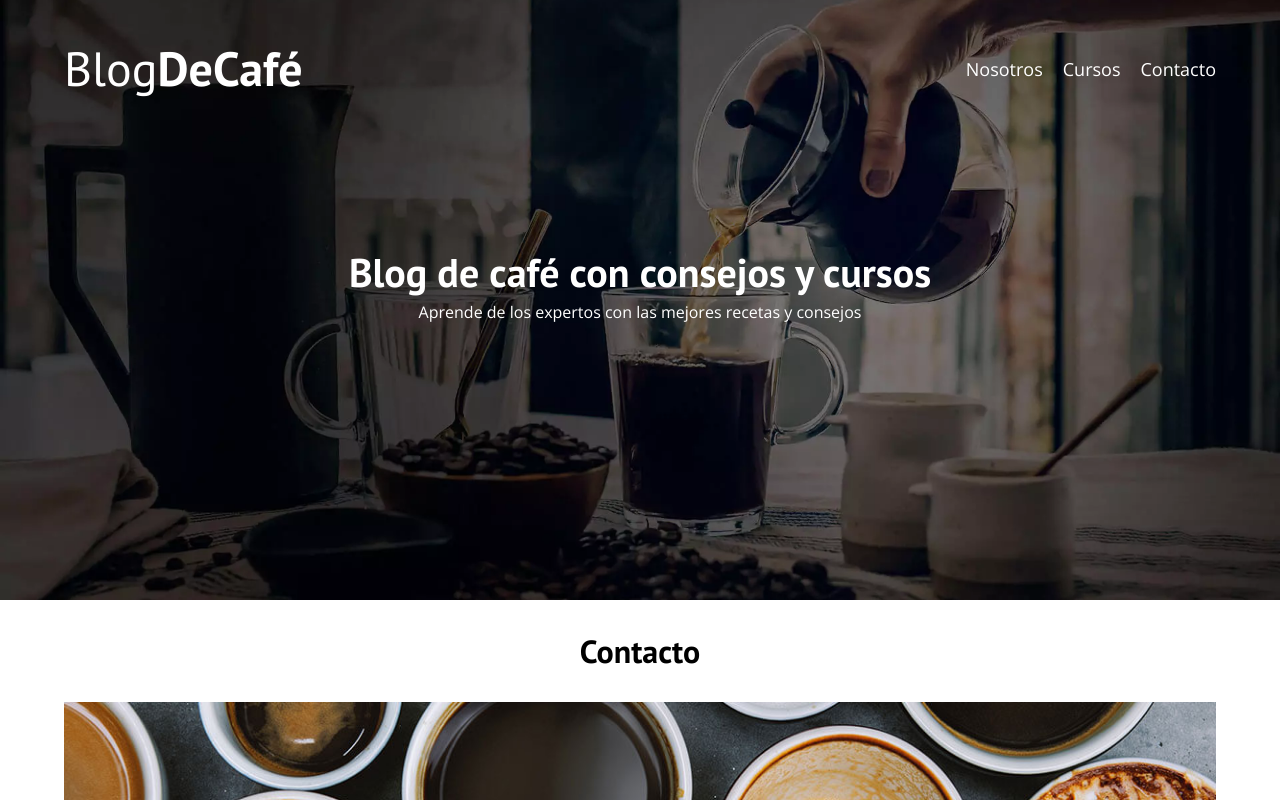
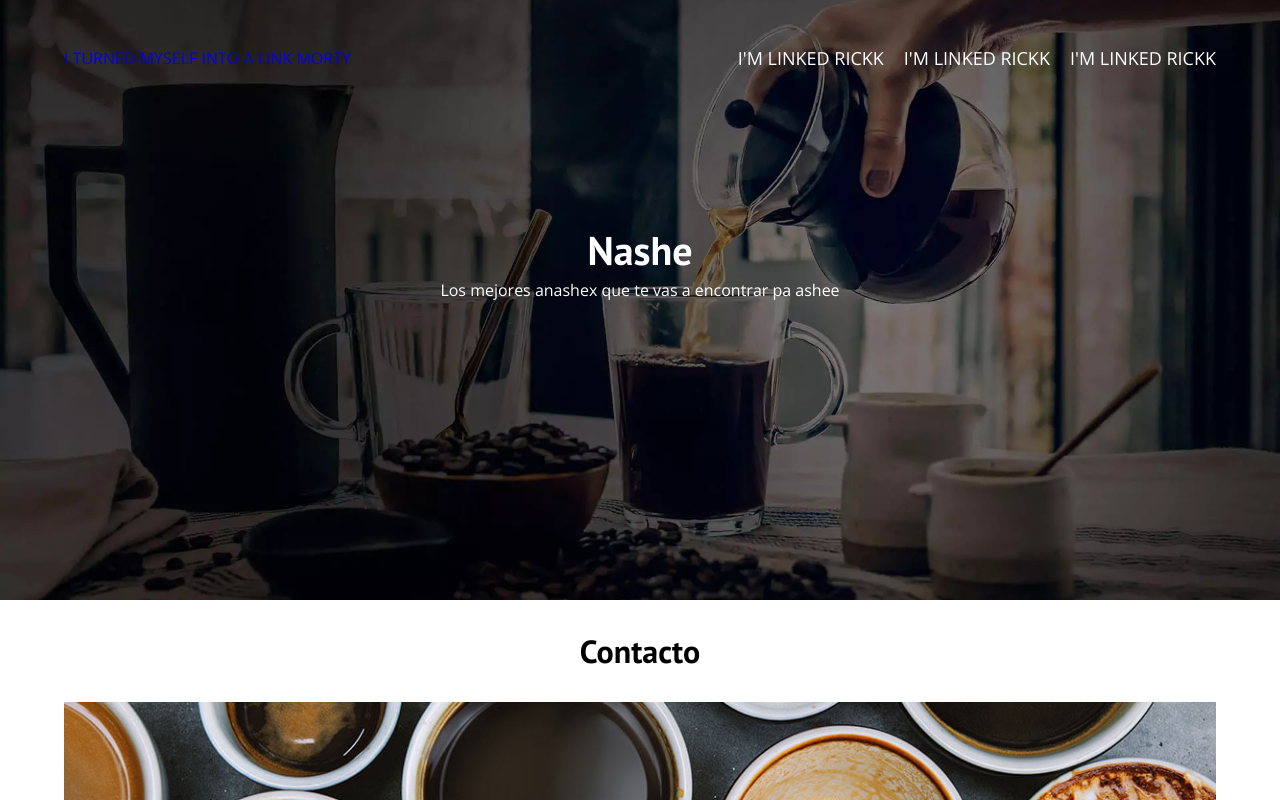
Before and after one commit to camilo-laruffa/introduccion-a-js-pt2, a plain HTML site: page contacto.html in a window 1280 px wide. Shown: the top 800 px of the page. Drawn offline with nearby package versions, Linux system fonts and the light colour scheme.

Commit message:
Seleccionar contenido HTML

```diff
--- a/contacto.html
+++ b/contacto.html
@@ -28,7 +28,7 @@
 
         <div class="header__texto">
             <h2 id="heading" class="no-margin">Blog de café con consejos y cursos</h2>
-            <p class="no-margin">Aprende de los expertos con las mejores recetas y consejos</p>
+            <p class="no-margin" id="p1">Aprende de los expertos con las mejores recetas y consejos</p>
         </div>
     </header>
 
@@ -88,5 +88,6 @@
         </div>
     </footer>
     <script src="js/modernizr.js"></script>
+    <script src="js/scripts.js"></script>
 </body>
 </html>
--- /dev/null
+++ b/js/scripts.js
@@ -0,0 +1,20 @@
+//* Como seleccionar contenido HTML
+
+// querySelector 0 O 1 elemento
+const heading = document.querySelector(".header__texto h2");
+heading.textContent = "Nashe";
+
+// querySelectorAll 0 o Todos los elementos
+const links = document.querySelectorAll('a');
+links.forEach( e => {
+    e.textContent = "I'M LINKED RICKK"
+})
+links[0].textContent = "I TURNED MYSELF INTO A LINK MORTY"
+links[0].href = "https://youtu.be/3_-a9nVZYjk"
+links[0].classList.add('clase-nueva')
+links[0].classList.remove('logo')
+
+
+// getElementById Agarra el elemento por su id
+const paragraph = document.getElementById('p1');
+paragraph.textContent = "Los mejores anashex que te vas a encontrar pa ashee"
```
